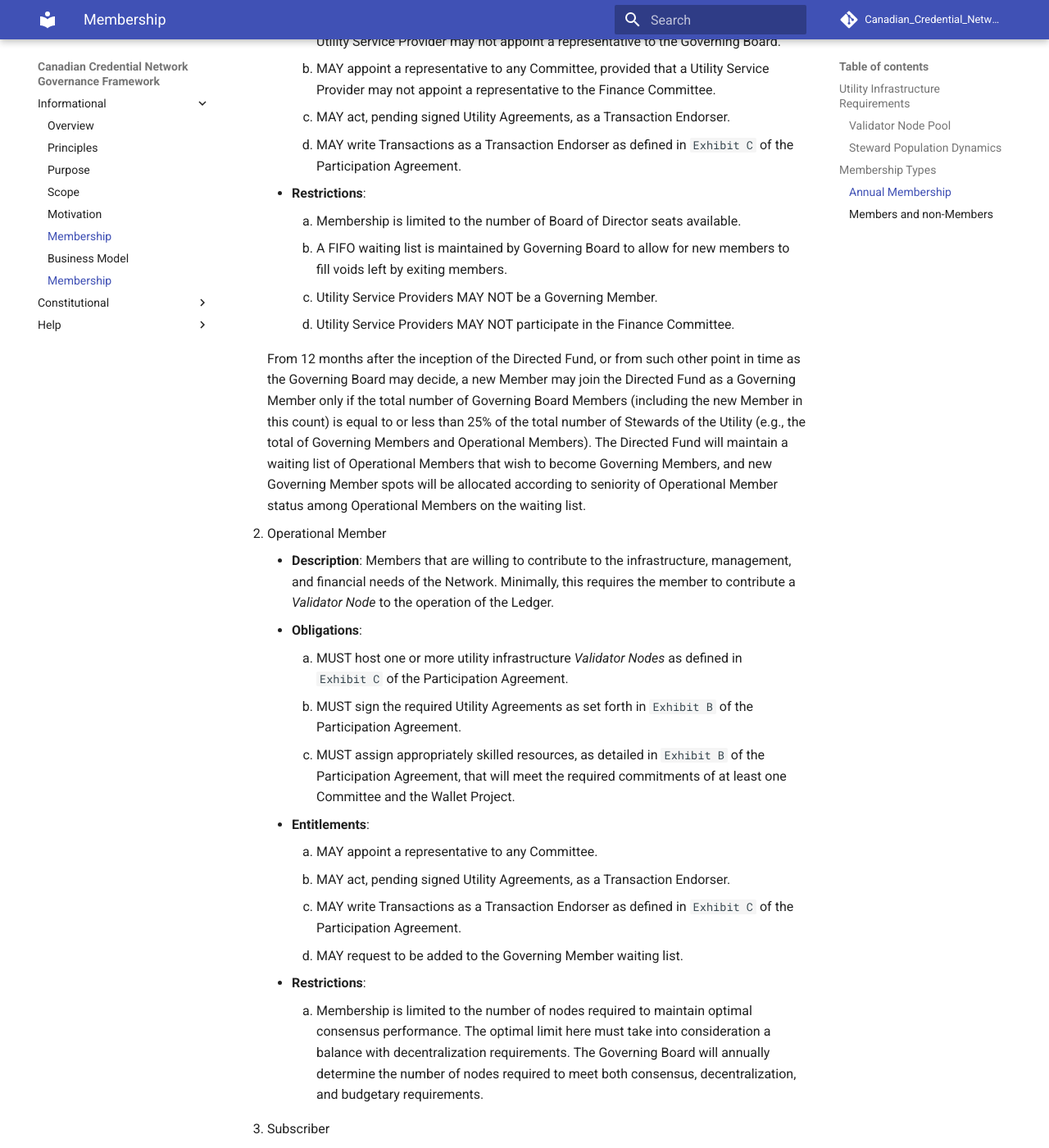
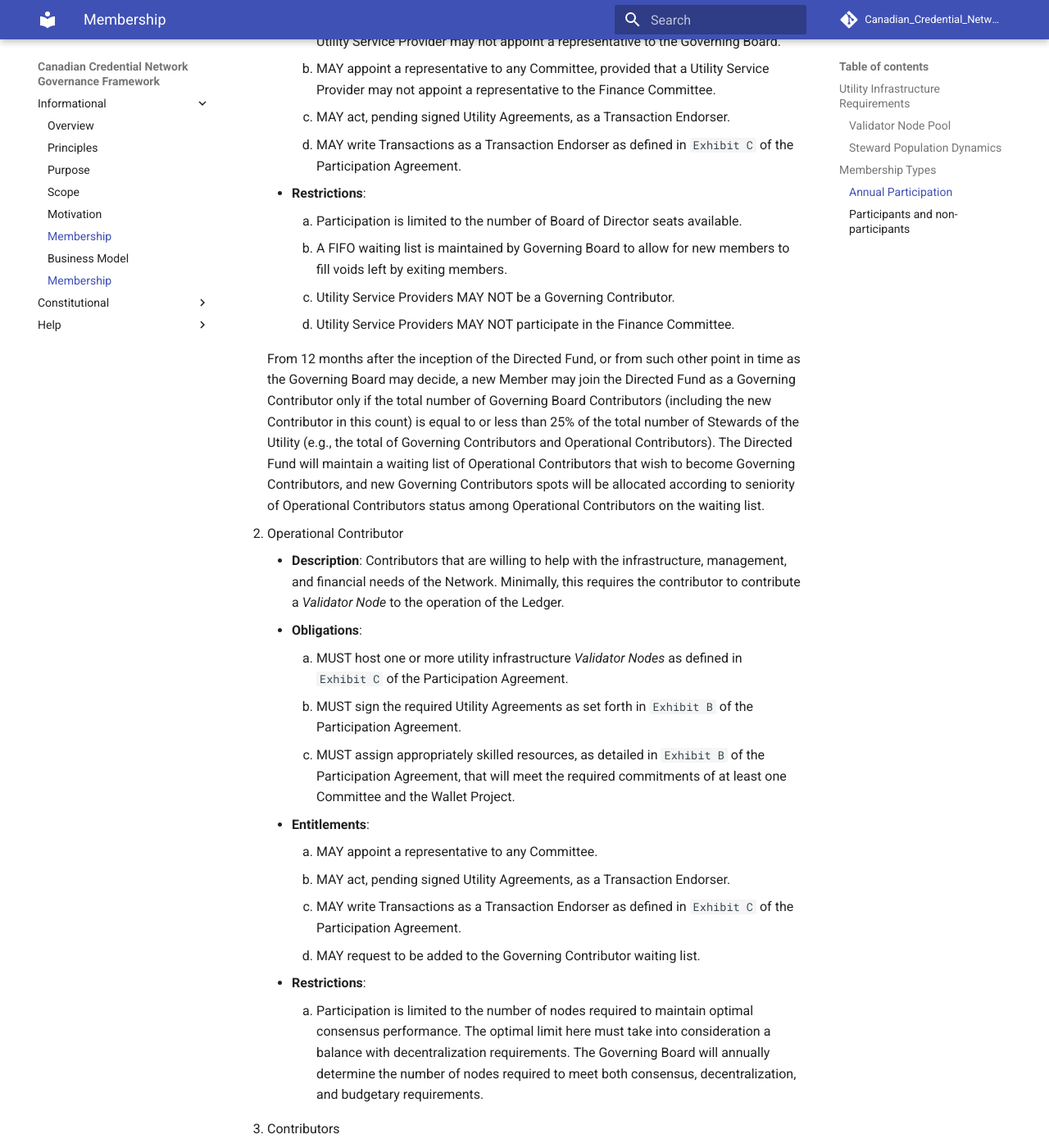
Before and after one commit to VictorSyntez/governance, an MkDocs documentation site: the page built from docs/gf_info/membership.md, in a window 1280 px wide and 1400 px high, scrolled down 3087 px. Shown: the whole window at 82% size. Built offline with MkDocs 1.6.1 and Material for MkDocs 9.7.7, drawn with Linux system fonts in a browser that asks for light colours; comment, search, counter and statistics services are not loaded; some of the changed text lies outside the part shown.

````diff
--- a/docs/gf_info/membership.md
+++ b/docs/gf_info/membership.md
@@ -13,14 +13,14 @@
 
 | Framework Facet | Required Quantity | Comment |
 | --- | --- | --- |
-| Governing Board Seats | 7 | Minimum Governing Members. Governing Board seats can increase but MUST not exceed 15 |
+| Governing Board Seats | 7 | Minimum Governing Contributors. Governing Board seats can increase but MUST not exceed 15 |
 | Minimum Production Pool Size  | 19 | Considers production and Governing Board factors. |
 | Minimum Test Pool Size  | 3| Ledger used by Utility Service Provider and Wallet Project contributors.  |
-| Minimum Development Pool Size | 3 | Ledger used by Utility Service Provider and Wallet Project contributors.||
+| Minimum Development Pool Size | 3 | Ledger used by Utility Service Provider and Wallet Project contributors.|
 | Minimum Total Pool Size | 25 | Considers requirements across all environments. |
 
 ### Steward Population Dynamics
-The number of Board of Director seats SHOULD be consistent as the population of Stewards (Governing and Operational Members) increases.
+The number of Board of Director seats SHOULD be consistent as the population of Stewards (Governing and Operational Contributors) increases.
 
 | Board of Director Seats	| Required Stewards |	BoD%|
 | --- | --- | --- |
@@ -30,24 +30,24 @@
 |13	|52	|0.25|
 |15	|60	|0.25|
 
-The Governing Board maintains a **FIFO Waiting List** of Operational Members that have maintained consistent membership. Position on the waiting list is based upon date of membership of the Operational Member. This list shall be used to offer new Governing Board seats upon availability due to attrition or growth.
+The Governing Board maintains a **FIFO Waiting List** of Operational Contributors that have maintained consistent participation. Position on the waiting list is based upon date of membership of the Operational Contributor. This list shall be used to offer new Governing Board seats upon availability due to attrition or growth.
 
 ## Membership Types
-Building on our [Glossary](./glossary.md), participants in the Consortium are referred to as *Trust Community Members*. These business entities agreed to participate in the *Trust Community* known as the Canadian Credential Network. Participation in the Consortium is possible via formal legal contracts or membership agreements.
+Building on our [Glossary](./glossary.md), participants in the Canacred are referred to as *Trust Community Participants. These business entities agreed to participate in the *Trust Community* known as the Canadian Credential Network. Participation in the Canacred is possible via formal legal contracts or participation agreements.
 
-### Annual Membership
-Membership details herein provide a synopsis of the information outlined in "Exhibit B" and "Exhibit C" of the Canadian Credential Network Charter within the [Canadian Credential Network Participation Agreement](../gf_legal/contracts/bbu_partnership_agreement.docx) (the "Participation Agreement").
+### Annual Participation
+Participation details herein provide a synopsis of the information outlined in "Exhibit B" and "Exhibit C" of the Canadian Credential Network Charter within the [Canadian Credential Network Participation Agreement](../gf_legal/contracts/bbu_partnership_agreement.docx) (the "Participation Agreement").
 
 Private sector entities (businesses) can join and renew membership on an annual basis under three possible membership types:
 
-| Membership Type | Validator Node Hosting Required | Required Governing Body Participation  | Authorized Endorser Privileges (Ledger Writes) |
+| Participation Type | Validator Node Hosting Required | Required Governing Body Participation  | Authorized Endorser Privileges (Ledger Writes) |
 | --- | --- | --- | --- |
-| Governing Member | Yes - 1 | Yes - 1 Person Per Governing Body |Yes - Unlimited |
-| Operational Member | Yes - 1 | Yes - 2 Persons |Yes - Unlimited |
-| Subscriber | No | No | Yes - Limited |
+| Governing Contributor | Yes - 1 | Yes - 1 Person Per Governing Body |Yes - Unlimited |
+| Operational Contributor | Yes - 1 | Yes - 2 Persons |Yes - Unlimited |
+| Contributors | No | No | Yes - Limited |
 
-1. Governing Member:
-    * **Description**: Members that are willing to contribute to the infrastructure, management, and financial needs of the Utility.
+1. Governing Contributor:
+    * **Description**: Contributors that are willing to help with the infrastructure, management, and financial needs of the Utility.
     * **Obligations**:
         1. MUST host one or more utility infrastructure *Validator Nodes* as defined in ```Exhibit C``` of the Participation Agreement.
         2. MUST sign the required Utility Agreements as set forth in ```Exhibit B``` of the Participation Agreement.
@@ -58,15 +58,15 @@
         3. MAY act, pending signed Utility Agreements, as a Transaction Endorser.
         4. MAY write Transactions as a Transaction Endorser as defined in ```Exhibit C``` of the Participation Agreement.
     * **Restrictions**:
-        1. Membership is limited to the number of Board of Director seats available.
+        1. Participation is limited to the number of Board of Director seats available.
         2. A FIFO waiting list is maintained by Governing Board to allow for new members to fill voids left by exiting members.
-        3. Utility Service Providers MAY NOT be a Governing Member.
+        3. Utility Service Providers MAY NOT be a Governing Contributor.
         4. Utility Service Providers MAY NOT participate in the Finance Committee.
 
-    From 12 months after the inception of the Directed Fund, or from such other point in time as the Governing Board may decide, a new Member may join the Directed Fund as a Governing Member only if the total number of Governing Board Members (including the new Member in this count) is equal to or less than 25% of the total number of Stewards of the Utility (e.g., the total of Governing Members and Operational Members).  The Directed Fund will maintain a waiting list of Operational Members that wish to become Governing Members, and new Governing Member spots will be allocated according to seniority of Operational Member status among Operational Members on the waiting list.
+    From 12 months after the inception of the Directed Fund, or from such other point in time as the Governing Board may decide, a new Member may join the Directed Fund as a Governing Contributor only if the total number of Governing Board Contributors (including the new Contributor in this count) is equal to or less than 25% of the total number of Stewards of the Utility (e.g., the total of Governing Contributors and Operational Contributors).  The Directed Fund will maintain a waiting list of Operational Contributors that wish to become Governing Contributors, and new Governing Contributors spots will be allocated according to seniority of Operational Contributors status among Operational Contributors on the waiting list.
 
-2. Operational Member
-    * **Description**: Members that are willing to contribute to the infrastructure, management, and financial needs of the Network. Minimally, this requires the member to contribute a *Validator Node* to the operation of the Ledger.
+2. Operational Contributor
+    * **Description**: Contributors that are willing to help with the infrastructure, management, and financial needs of the Network. Minimally, this requires the contributor to contribute a *Validator Node* to the operation of the Ledger.
     * **Obligations**:
         1. MUST host one or more utility infrastructure *Validator Nodes* as defined in ```Exhibit C``` of the Participation Agreement.
         2. MUST sign the required Utility Agreements as set forth in ```Exhibit B``` of the Participation Agreement.
@@ -75,12 +75,12 @@
         1. MAY appoint a representative to any Committee.
         2. MAY act, pending signed Utility Agreements, as a Transaction Endorser.
         3. MAY write Transactions as a Transaction Endorser as defined in ```Exhibit C``` of the Participation Agreement.
-        4. MAY request to be added to the Governing Member waiting list.
+        4. MAY request to be added to the Governing Contributor waiting list.
     * **Restrictions**:
-        1. Membership is limited to the number of nodes required to maintain optimal consensus performance. The optimal limit here must take into consideration a balance with decentralization requirements. The Governing Board will annually determine the number of nodes required to meet both consensus, decentralization, and budgetary requirements.
+        1. Participation is limited to the number of nodes required to maintain optimal consensus performance. The optimal limit here must take into consideration a balance with decentralization requirements. The Governing Board will annually determine the number of nodes required to meet both consensus, decentralization, and budgetary requirements.
 
-3. Subscriber
-    * **Description**: Members that are willing to be responsible for the endorsement of transactions to the ledger.
+3. Contributors
+    * **Description**: Contributors that are willing to be responsible for the endorsement of transactions to the ledger.
     * **Entitlements**:
         1. MAY appoint a representative to any Committee.
         2. MAY act, pending signed Utility Agreements, as a Transaction Endorser.
@@ -90,7 +90,7 @@
     1. Participate in Directed Fund general meetings, initiatives, events and any other activities; and
     2. Identify themselves as members of the Canadian Credential Network Utility Fund supporting the Canadian Credential Network community.
 
-### Members and non-Members
+### Participants and non-participants
 
 1. Transaction Author
     * **Description**: Any entity that is the submitter of a write transaction in support of using the ledger for decentralized identity interactions.
````
Also changed, not shown: other parts of docs/gf_info/membership.md (+1 -1 lines), docs/gf_controlled/endorser_top.md (deleted, +0 -43 lines), docs/gf_controlled/ledger_access_policies.md (+5 -3 lines), docs/gf_controlled/member_business_policies.md (+9 -9 lines), docs/gf_controlled/member_technical_policies.md (+15 -17 lines), docs/gf_controlled/tr_anchor_top.md (added, +43 -0 lines), docs/gf_controlled/tr_author_business_policies.md (renamed from docs/gf_controlled/endorser_business_policies.md, +7 -7 lines), docs/gf_info/glossary.md (+9 -0 lines).
